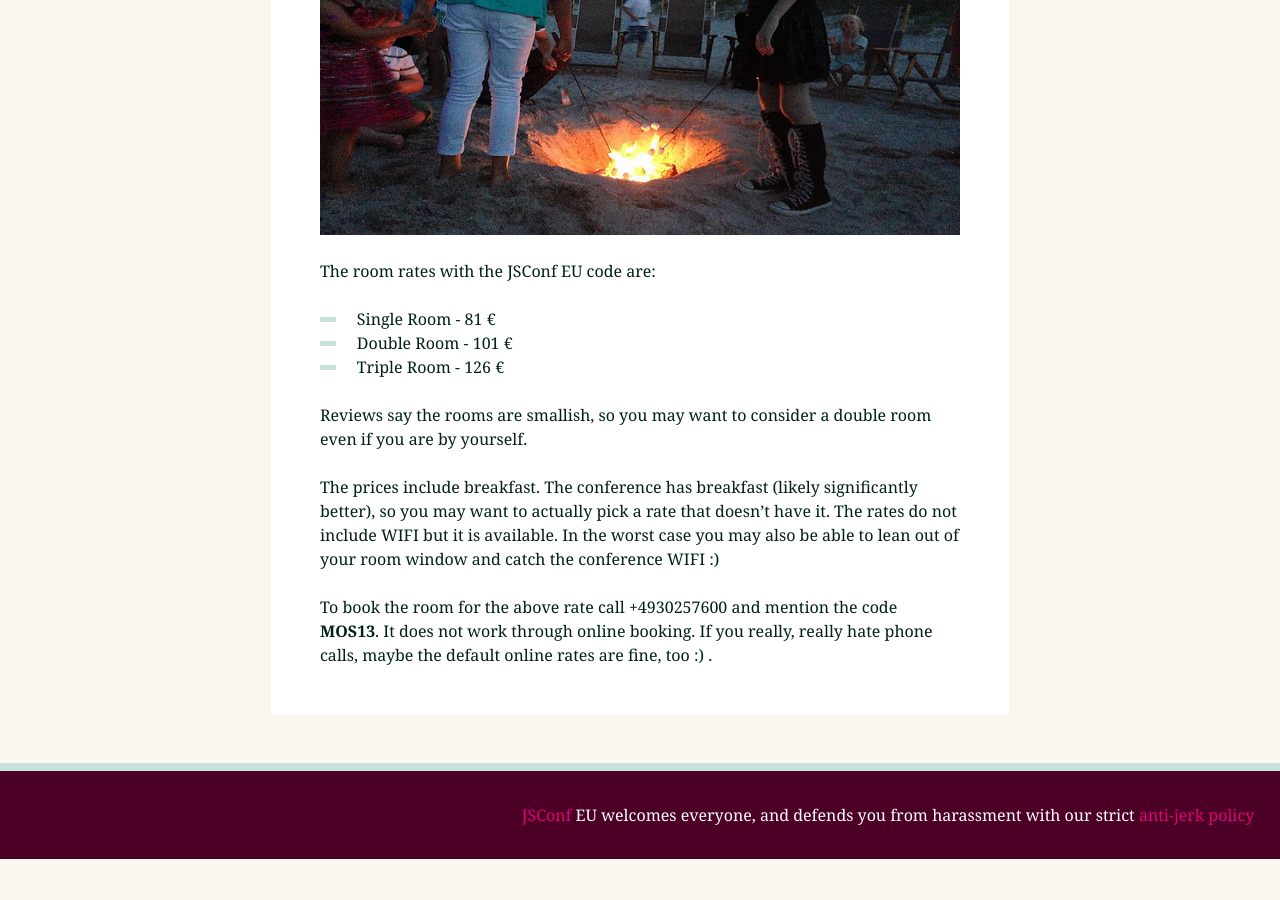
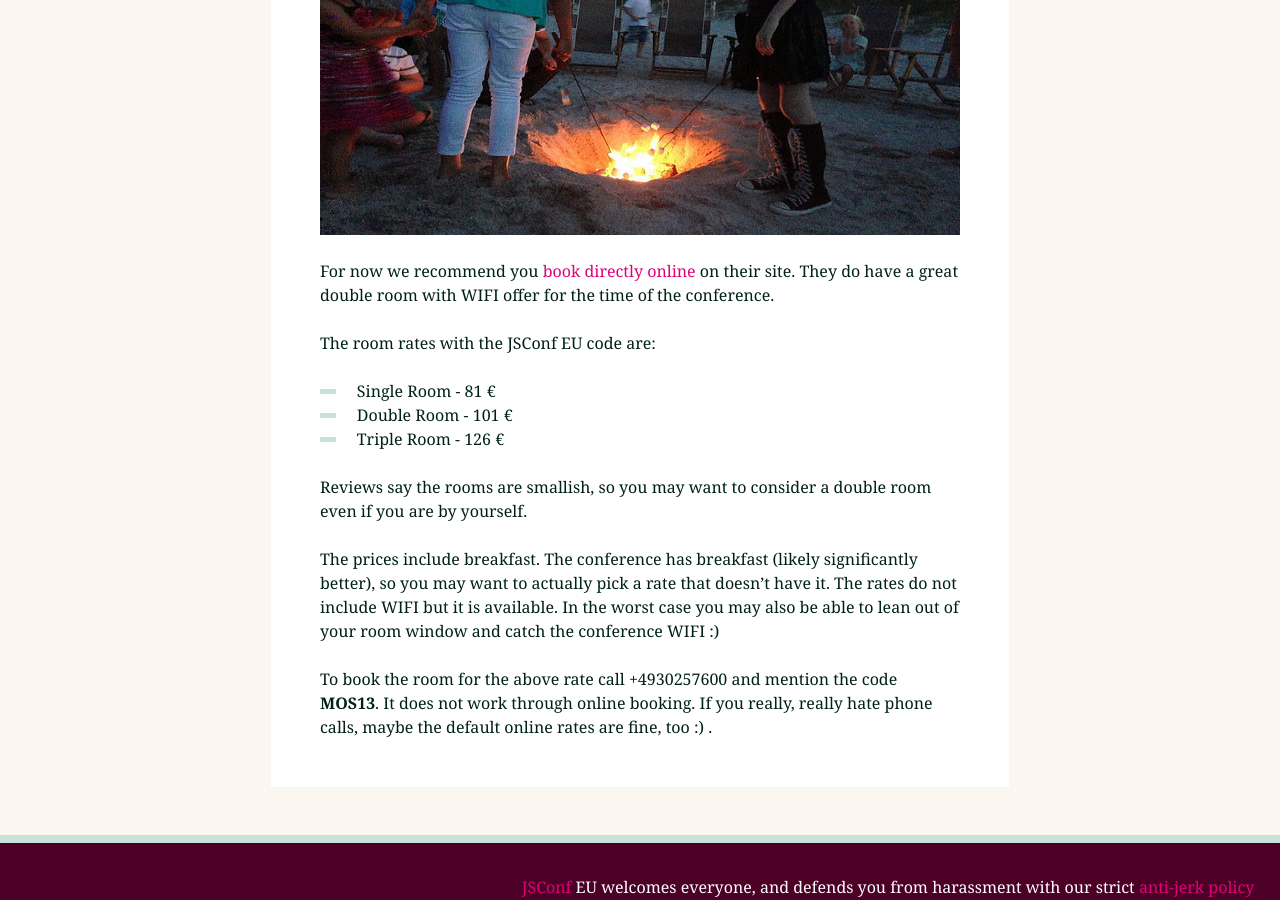
Before and after one commit to jsconf/2013.jsconf.eu, a Jekyll site: the page built from _posts/2013-07-05-hotel-recommendation.md, in a window 1280 px wide and 900 px high, scrolled down 1648 px. Built offline with Jekyll 4.4.1, drawn with Linux system fonts in a browser that asks for light colours; nearby versions of some CDN libraries; comment, search, counter and statistics services are not loaded; before the commit the page ends 2507 px from its top, so only the background shows below that.

Commit message:
Direct booking

```diff
--- a/_posts/2013-07-05-hotel-recommendation.md
+++ b/_posts/2013-07-05-hotel-recommendation.md
@@ -23,6 +23,8 @@ Still we're going to try to have a campfire at the conference and with the hotel
     alt="Campfire at JSConf US 2013"></a>
 </div>
 
+For now we recommend you <a rel="nofollow" href="http://www.ibis.com/gb/hotel-3108-ibis-berlin-ostbahnhof/index.shtml" target="_blank">book directly online</a> on their site. They do have a great double room with WIFI offer for the time of the conference.
+
 The room rates with the JSConf EU code are:
 
  * Single Room - 81 €
```
